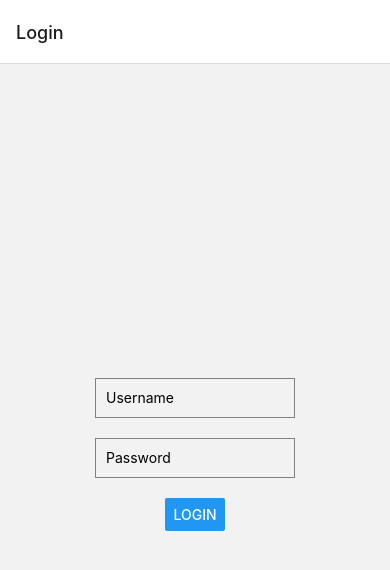
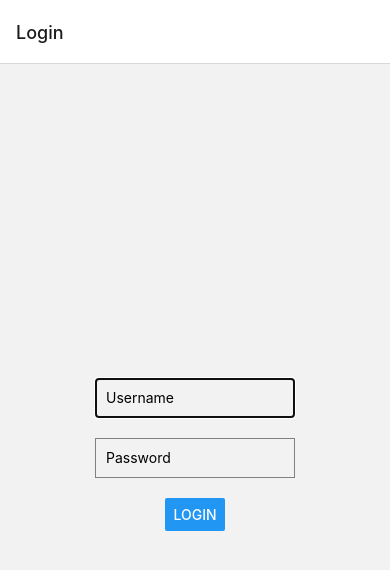
Before and after one commit to jxm1348/Capstone-Facial-Paralysis-Mobile-App, a React Native app: screen /Login in a window 390 px wide. Shown: the top 570 px of the page. Built offline with nearby package versions, Linux system fonts and the light colour scheme.

Commit message:
added field focusing and some settings onto input boxes

```diff
--- a/src/screens/LoginScreen.js
+++ b/src/screens/LoginScreen.js
@@ -1,9 +1,12 @@
-import React, { useState } from 'react';
+import React, { useState, createRef } from 'react';
 import { StyleSheet, TextInput, View, Button, Alert } from 'react-native';
 
 const LoginScreen = ({ navigation }) => {
   const [username, setUsername] = useState('');
   const [password, setPassword] = useState('');
+
+  const usernameInput = createRef();
+  const passwordInput = createRef();
 
   const handleLogin = () => {
     if (username === 'Jane doe' && password === 'password') {
@@ -18,17 +21,28 @@ const LoginScreen = ({ navigation }) => {
   return (
     <View style={styles.container}>
       <TextInput
+        ref={usernameInput}
+        autoComplete='username'
+        autoFocus={true}
+        returnKeyType='next'
         style={styles.input}
         placeholder="Username"
+        onSubmitEditing={() => passwordInput.current?.focus()}
         onChangeText={(text) => setUsername(text)}
       />
       <TextInput
+        ref={passwordInput}
+        autoComplete='current-password'
+        returnKeyType='go'
         style={styles.input}
         placeholder="Password"
         secureTextEntry={true}
+        onSubmitEditing={handleLogin}
         onChangeText={(text) => setPassword(text)}
       />
-      <Button title="Login" onPress={handleLogin} />
+      <Button
+        title="Login"
+        onPress={handleLogin} />
     </View>
   );
 };
```
